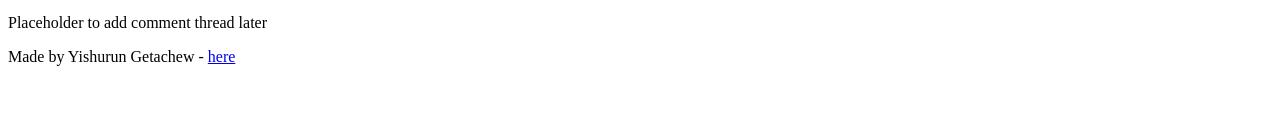
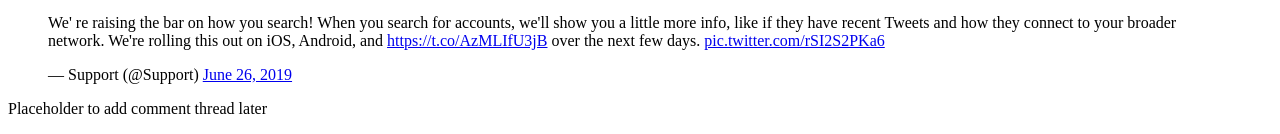
Before and after one commit to Yishurun1G/My_First_Portfolio, a plain HTML site: page html_basic/tweets.html in a window 1280 px wide. Shown: the part 531-665 px from the top of the page. Drawn offline with Linux system fonts and the light colour scheme.

Commit message:
Update tweets.html

```diff
--- a/html_basic/tweets.html
+++ b/html_basic/tweets.html
@@ -37,6 +37,14 @@
             <a href="https://example.com" target="_blank">
                 <img src="https://i.ibb.co/gTDZZT8/ALX-Logo-07.png" alt="ALX Logo" style="width:200px;height:auto;">
             </a>
+            <blockquote class="twitter-tweet"><p lang="en" dir="ltr">We&#39;
+                re raising the bar on how you search! When you search for accounts,
+                we&#39;ll show you a little more info, like if they have recent Tweets
+                and how they connect to your broader network. We&#39;re rolling this out
+                on iOS, Android, and <a href="https://t.co/AzMLIfU3jB">https://t.co/AzMLIfU3jB</a>
+                over the next few days. <a href="https://t.co/rSI2S2PKa6">pic.twitter.com/rSI2S2PKa6</a>
+            </p>&mdash; Support (@Support) <a href="https://twitter.com/Support/status/1144001040284450817?ref_src=twsrc%5Etfw">
+                June 26, 2019</a></blockquote> <script async src="https://platform.twitter.com/widgets.js" charset="utf-8"></script>
         </article>
 
         <!-- Aside Section -->
```
